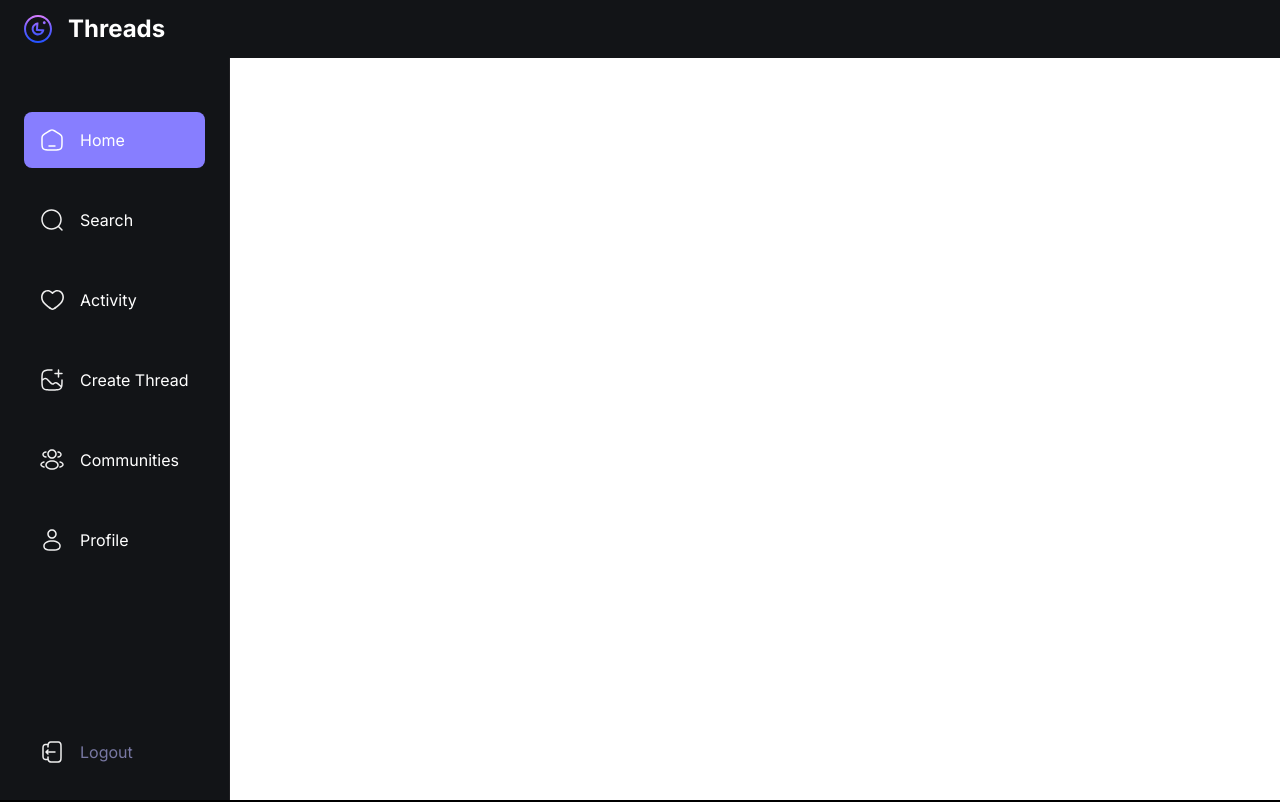
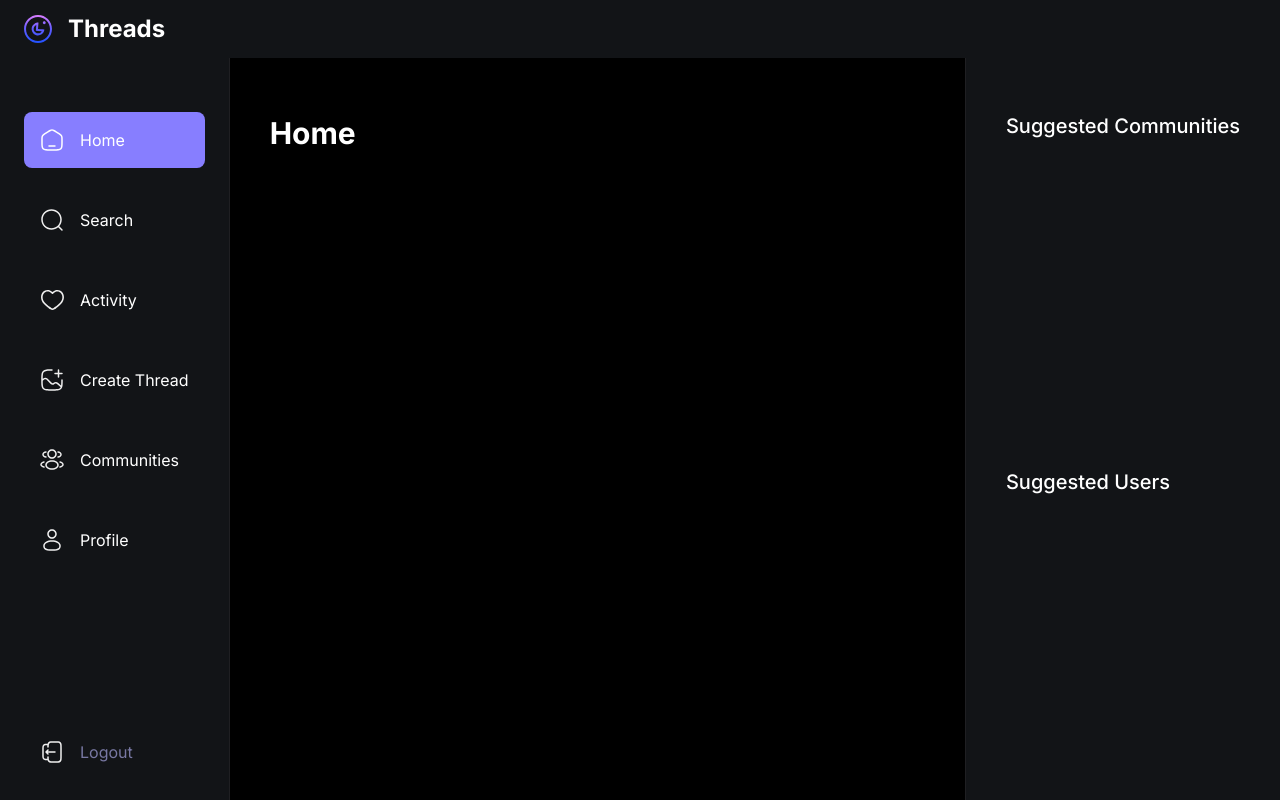
Before and after one commit to itx-shoaib/Threads-clone, a Next.js app: page / in a window 1280 px wide. Shown: the top 802 px of the page. Built offline with nearby package versions, Linux system fonts and the light colour scheme.

Commit message:
Making RightSideBar

```diff
--- a/app/(root)/layout.tsx
+++ b/app/(root)/layout.tsx
@@ -25,7 +25,7 @@
         <body className={inter.className}>
           <TopBar />
 
-          <main>
+          <main className="flex flex-row">
             <LeftSideBar />
             <section className="main-container">
               <div className="w-full max-w-4xl">{children}</div>
--- a/components/shared/RightSideBar.tsx
+++ b/components/shared/RightSideBar.tsx
@@ -1,5 +1,15 @@
 function RightSideBar() {
-    return <h1>RightSideBar</h1>;
+    return (
+      <section className="custom-scrollbar rightsidebar">
+        <div className="flex flex-1 flex-col justify-start">
+          <h3 className="text-heading4-medium text-light-1">Suggested Communities</h3>
+        </div>
+        <div className="flex flex-1 flex-col justify-start">
+          <h3 className="text-heading4-medium text-light-1">Suggested Users</h3>
+        </div>
+
+      </section>
+    );
   }
 
   export default RightSideBar;
```
